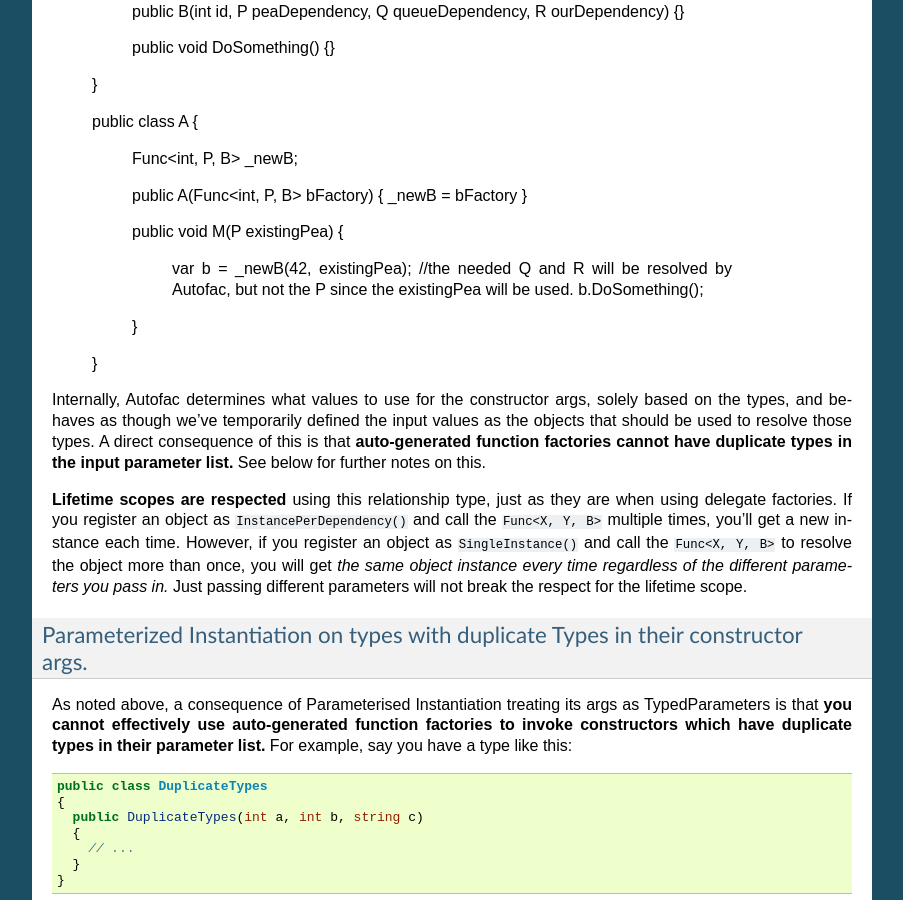
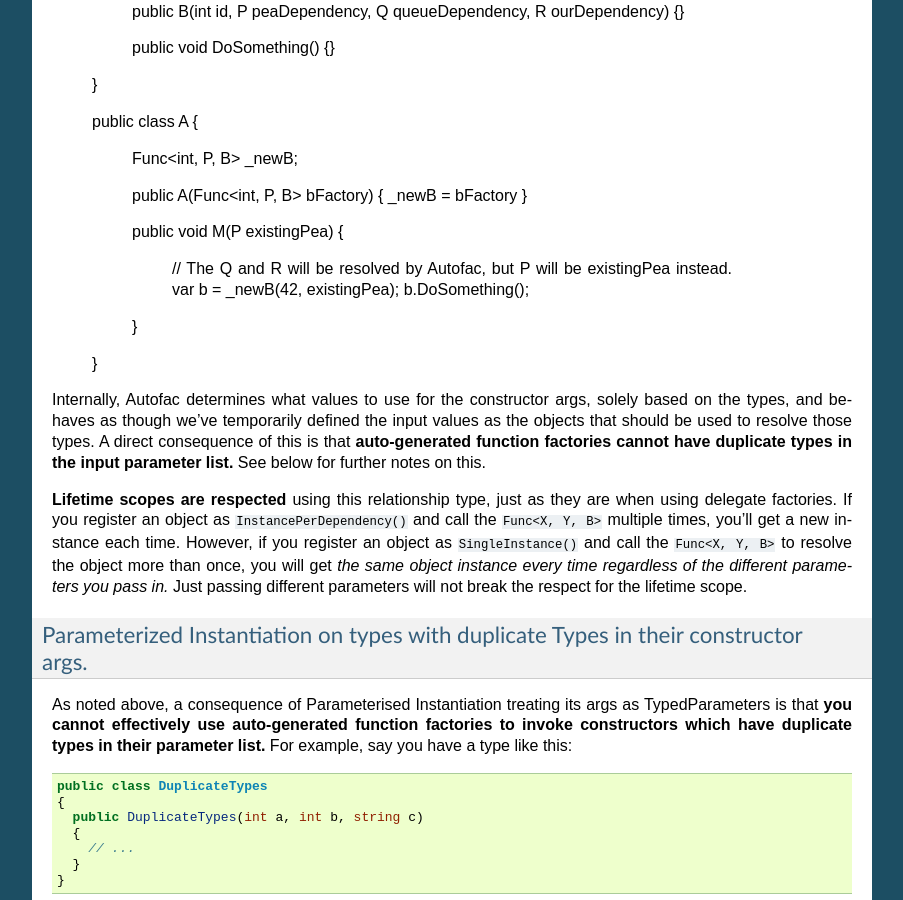
Before and after one commit to autofac/Documentation, a Sphinx documentation site: the page built from docs/resolve/relationships.rst, in a window 1280 px wide and 900 px high, scrolled down 3821 px. Shown: the whole window, without its empty margins (198-1101 px from the left). Built offline with Sphinx 7.4.7, drawn with Linux system fonts in a browser that asks for light colours.

Commit message:
Update docs/resolve/relationships.rst
Co-Authored-By: Travis Illig <tillig@paraesthesia.com>

```diff
--- a/docs/resolve/relationships.rst
+++ b/docs/resolve/relationships.rst
@@ -221,7 +221,8 @@
 
         public void M(P existingPea)
         {
-            var b = _newB(42, existingPea); //the needed Q and R will be resolved by Autofac, but not the P since the existingPea will be used.
+            // The Q and R will be resolved by Autofac, but P will be existingPea instead.
+            var b = _newB(42, existingPea);
             b.DoSomething();
         }
     }
```
